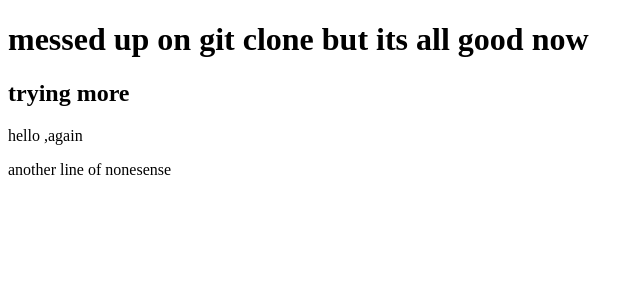
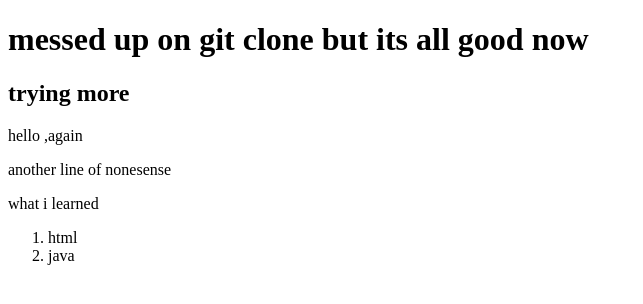
Before and after one commit to laurachebet1997/trying, a plain HTML site: page hello-world1.html in a window 1280 px wide. Shown: the whole page, without its empty margins (0-643 px from the left). Drawn offline with Linux system fonts and the light colour scheme.

Commit message:
add lists

```diff
--- a/hello-world1.html
+++ b/hello-world1.html
@@ -10,6 +10,13 @@
         <p>hello ,again</p>
         <p>another line of nonesense</p>
 
+        <p>what i learned
+            <ol>
+                <li>html</li>
+                <li>java</li>
+            </ol>
+        </p>
+
 
     </body>
 </html>
```
